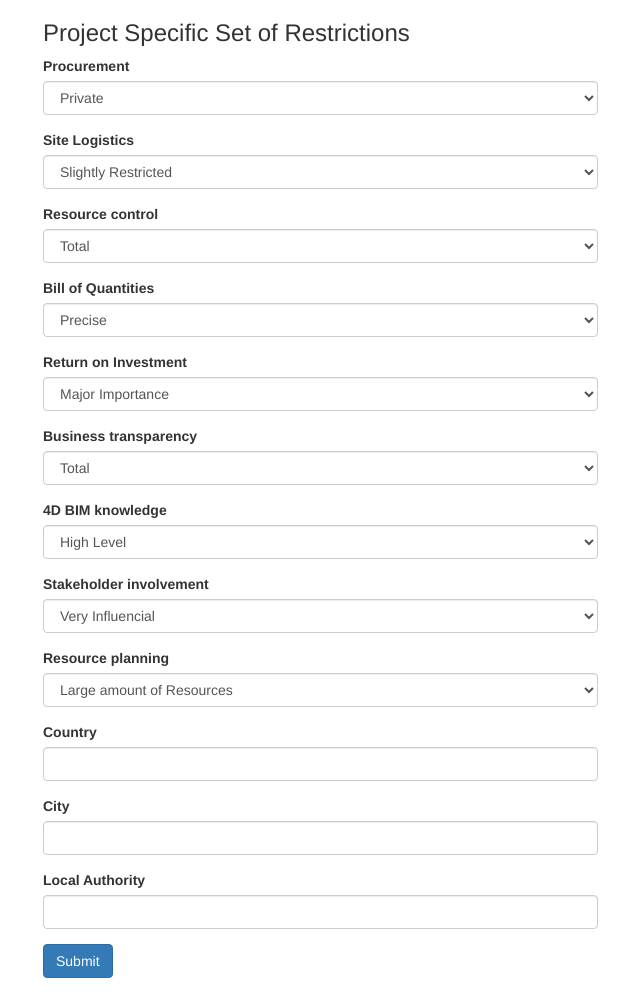
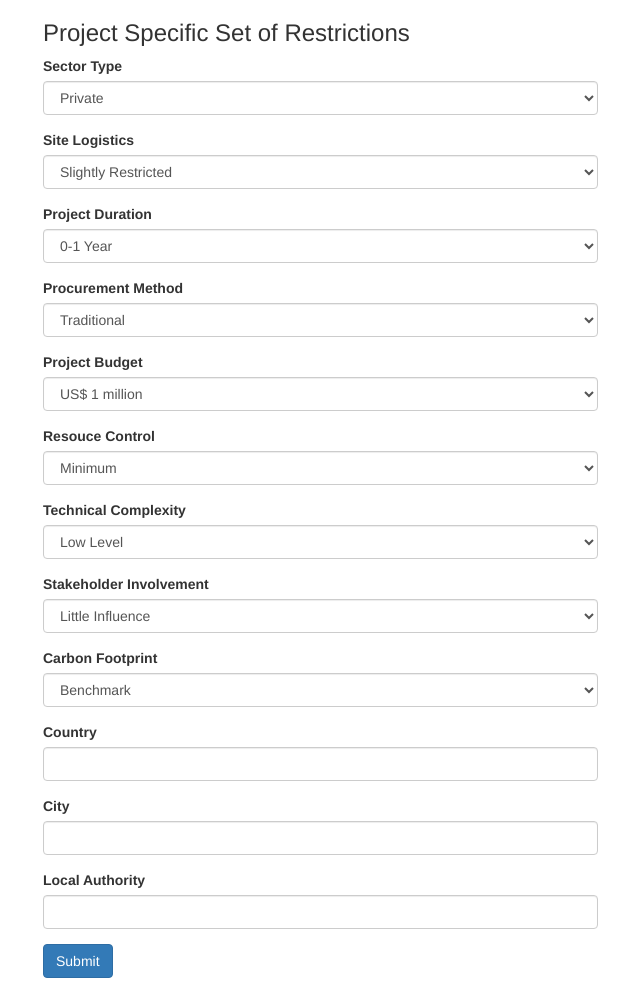
Before and after one commit to Chipop/bim_4d, a Flask app: template templates/recommend.html in a window 1280 px wide. Shown: the whole page, without its empty margins (27-667 px from the left). Run offline with Flask 2, Linux system fonts and the light colour scheme; the template is opened without the code that fills it: values that come from a table or form of the project are taken from there, others are empty; parts of the project's set-up code (start-up, migrations or seed data) failed here and were passed over; some libraries are stand-ins or nearby versions.

Commit message:
Modify recommendation

```diff
--- a/__init__.py
+++ b/__init__.py
@@ -250,15 +250,20 @@ class ScoreForm(FlaskForm):
 
 
 class RecommendForm(FlaskForm):
-    cm_restriction1 = SelectField('Procurement', choices=[(0, 'Private'), (1, 'PPP'), (2, 'Public')], coerce=int)
+    cm_restriction1 = SelectField('Sector Type', choices=[(0, 'Private'), (1, 'PPP'), (2, 'Public')], coerce=int)
     cm_restriction2 = SelectField('Site Logistics', choices=[(0, 'Slightly Restricted'), (1, 'Restricted'), (2, 'Severely Restricted')], coerce=int)
-    cm_restriction3 = SelectField('Resource control', choices=[(0, 'Total'), (1, 'General'), (2, 'Minimal')], coerce=int)
-    cm_restriction4 = SelectField('Bill of Quantities', choices=[(0, 'Precise'), (1, 'Narrow Margin'), (2, 'Standard Margin')], coerce=int)
-    cm_restriction5 = SelectField('Return on Investment', choices=[(0, 'Major Importance'), (1, 'Important'), (2, 'Not so Important')], coerce=int)
-    cm_restriction6 = SelectField('Business transparency', choices=[(0, 'Total'), (1, 'General'), (2, 'Minimal')], coerce=int)
-    cm_restriction7 = SelectField('4D BIM knowledge', choices=[(0, 'High Level'), (1, 'Intermediate Level'), (2, 'Beginner Level')], coerce=int)
-    cm_restriction8 = SelectField('Stakeholder involvement', choices=[(0, 'Very Influencial'), (1, 'Influencial'), (2, 'Little Influencial')], coerce=int)
-    cm_restriction9 = SelectField('Resource planning', choices=[(0, 'Large amount of Resources'), (1, 'Moderate amount of Resources'), (2, 'Small amount of Resources')], coerce=int)
+    cm_restriction3 = SelectField('Project Duration', choices=[(0, '0-1 Year'), (1, '1-2 Years'), (2, '2+ Years')], coerce=int)
+    cm_restriction4 = SelectField('Procurement Method', choices=[(0, 'Traditional'), (1, 'Design & Build'), (2, 'Other')], coerce=int)
+    cm_restriction5 = SelectField('Project Budget', choices=[(0, 'US$ 1 million'), (1, 'US$ 1-5 million'), (2, 'US$ 5+ million')], coerce=int)
+    cm_restriction6 = SelectField('Resouce Control', choices=[(0, 'Minimum'), (1, 'Measured'), (2, 'Total')], coerce=int)
+    cm_restriction7 = SelectField('Technical Complexity', choices=[(0, 'Low Level'), (1, 'Average Level'), (2, 'High Level')],
+                                  coerce=int)
+    cm_restriction8 = SelectField('Stakeholder Involvement', choices=[(0, 'Little Influence'), (1, 'Influential'), (2, 'Very Influential')],
+                                  coerce=int)
+    cm_restriction9 = SelectField('Carbon Footprint',
+                                  choices=[(0, 'Benchmark'), (1, 'Balanced'), (2, 'Carbon Credits Used')],
+                                  coerce=int)
+
     country = StringField('Country', render_kw={'autocomplete': 'nothing'})
     city = StringField('City', render_kw={'autocomplete': 'nothing'})
     local_authority = StringField('Local Authority', render_kw={'autocomplete': 'nothing'})
--- a/templates/recommend.html
+++ b/templates/recommend.html
@@ -24,7 +24,7 @@ Recommendation
             <div class="alert alert-warning" role="alert">Please select project to score</div>
         {% else %}
             <h3>Project Specific Set of Restrictions</h3>
-            <form method="POST" action="/recommend" autocomplete="off">
+            <form method="POST" action="" autocomplete="off">
                 <dl>
                     {{ wtf.quick_form(form) }}
                     <input class="btn btn-primary" type="submit" value="Submit">
```
Also changed, not shown: templates/constraints.html (+19 -17 lines), 1 other file.
